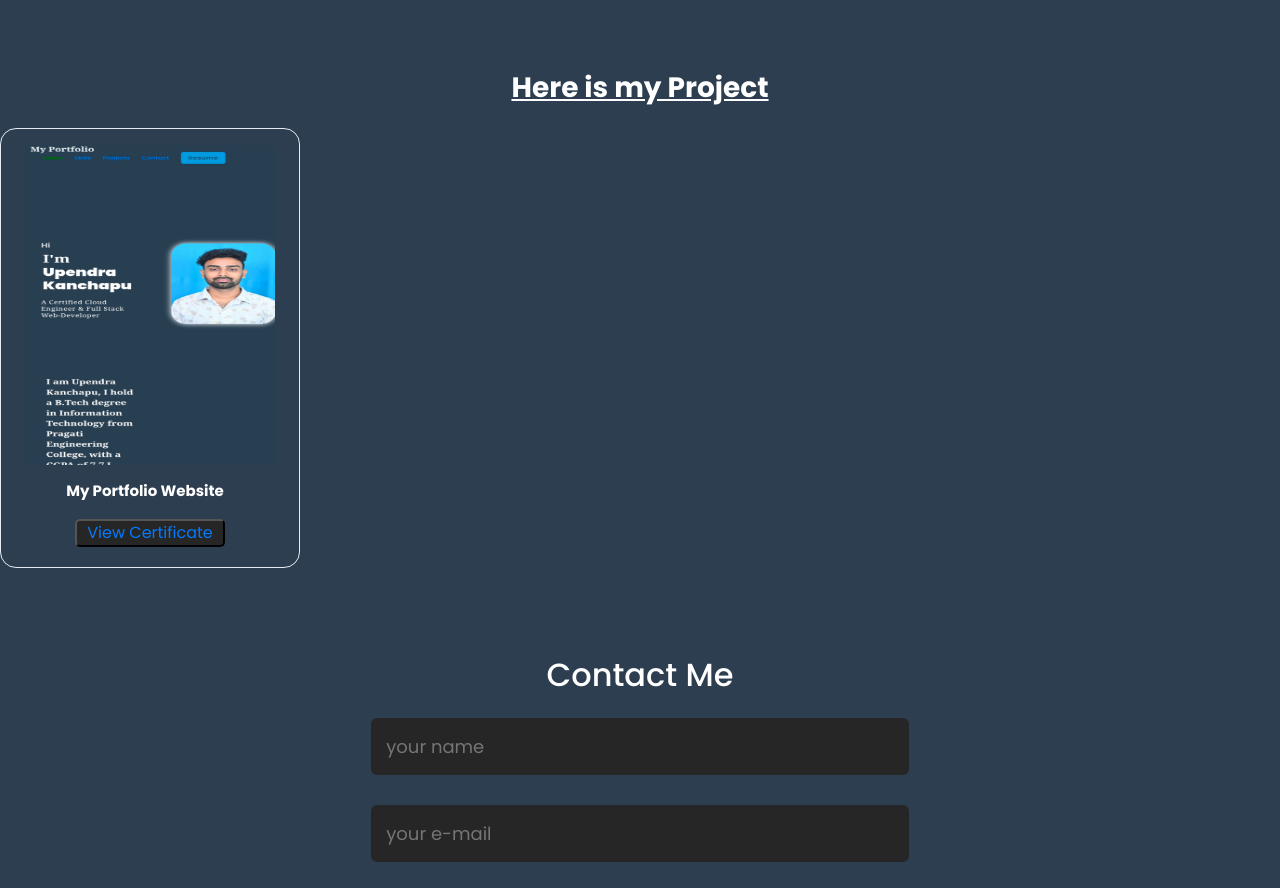
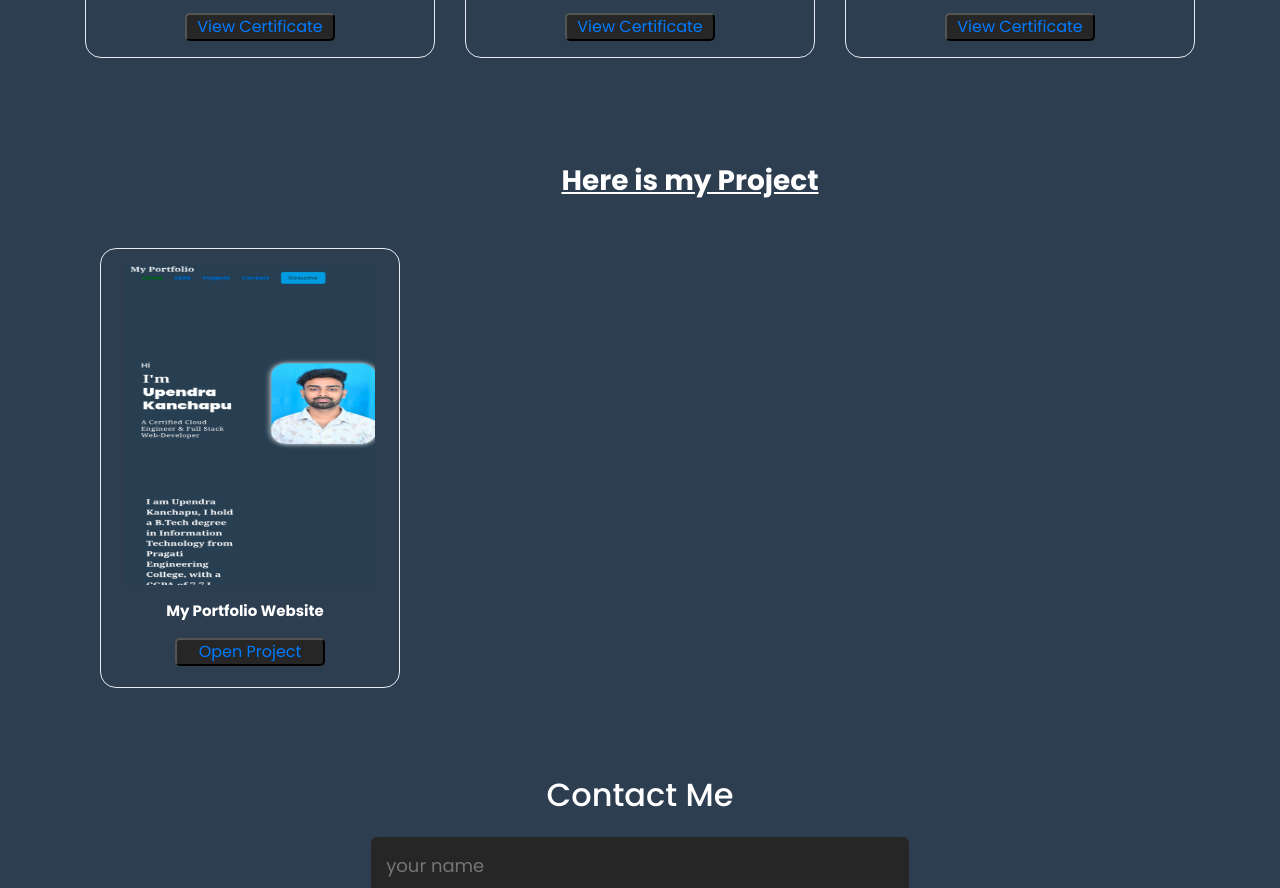
Before and after one commit to Theupendrak/upendra-portfolio, a plain HTML site: page index.html in a window 1280 px wide. Shown: the part 2309-3197 px from the top of the page. Drawn offline with nearby package versions, Linux system fonts and the light colour scheme.

Commit message:
Updated HTML and CSS files

```diff
--- a/index.html
+++ b/index.html
@@ -79,7 +79,9 @@
 <!-- certification-section -->
  <div class="bgcolor2 pt-5 pb-5" id="Certifications">
         <div class="container">
+            <center><h3 class="technical-subheadings mt-2 "> <U>Certification</h3></U></center>
             <div class="row">
+
                 <div class="col-12 col-md-4">
                     <div class="carding p-3">
                         <h1 class="certificate-head">Aws cloud practitioner certification</h1>
@@ -119,13 +121,13 @@
 <!--Projects-->
 <div class="bgcolor2 pt-5 pb-5" id="Projects">
         <div class="project_container">
-            <center><h3 class="technical-subheadings mt-2 mb-4"> <U>Here is my Project</h3></U></center>
+            <center><h3 class="technical-subheadings mt-2 "> <U>Here is my Project</h3></U></center>
             <div class="row">
                 <div class="col-12 col-md-4">
                     <div class="projectcard p-3">
                         <img class="project-img" src="images/Upendra_pic.jpg" alt="AWS Web Pic" >
                         <p class="certificate-para">My Portfolio Website</p>
-                        <center> <button class="View-certificate-bttn"><a href="https://github.com/Theupendrak/upendra-portfolio" onclick="" target="_blank">View Certificate</a></button></center>
+                        <center> <button class="View-certificate-bttn"><a href="https://github.com/Theupendrak/upendra-portfolio" onclick="" target="_blank">Open Project</a></button></center>
                     </div>
                 </div>
                 </div>
--- a/style.css
+++ b/style.css
@@ -190,6 +190,9 @@ a {
     margin-top: 0px;
     margin-left: 10px;
 }
+.technical-subheadings{
+    margin-bottom: 50px;
+}
 
 .certificate-para {
     color: white;
@@ -222,6 +225,10 @@ a {
     color: #fff;
     align-items: center;
     justify-content: center;
+}
+.project_container{
+    margin-top: 10px;
+    margin-left: 100px;
 }
 .projectcard{
  text-align: center;
```
